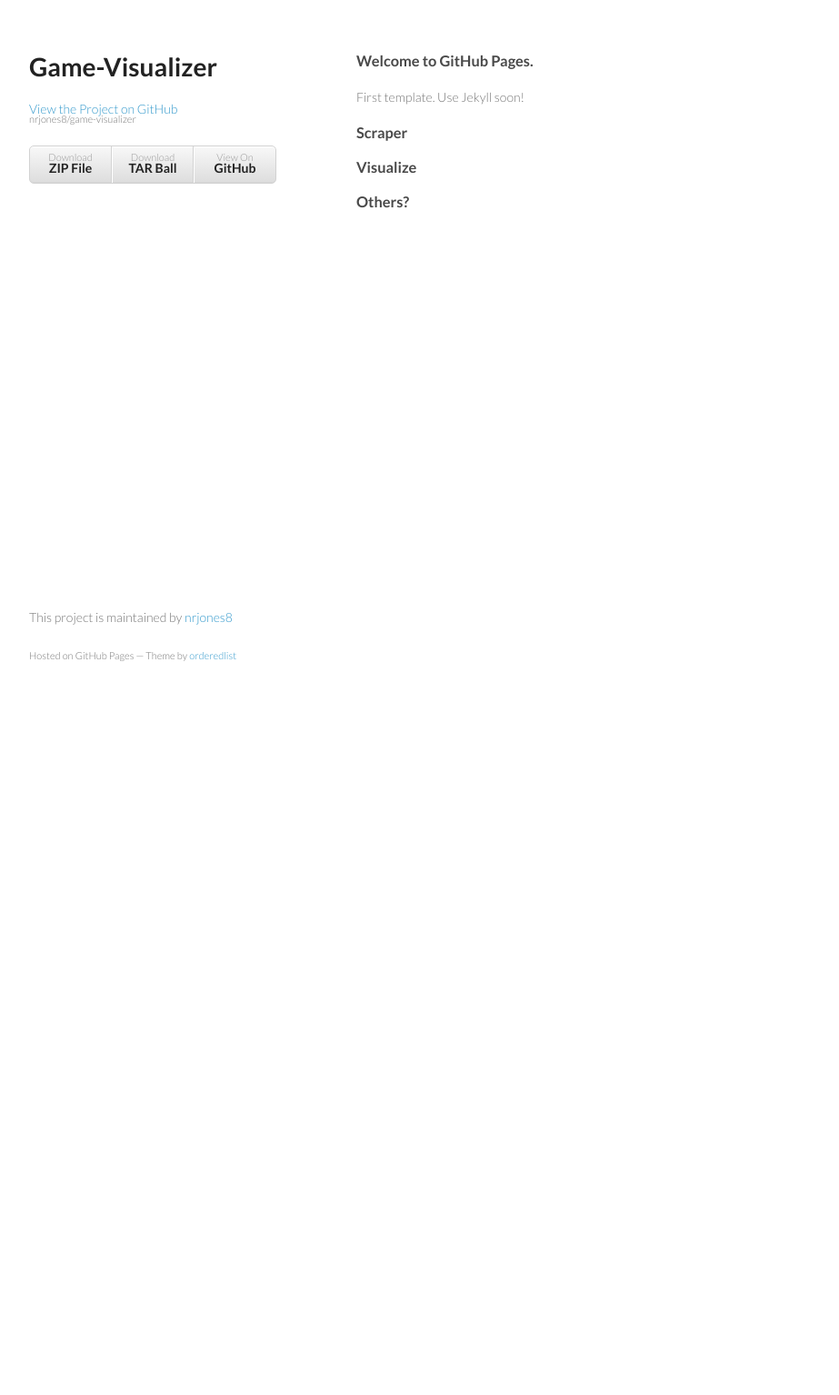
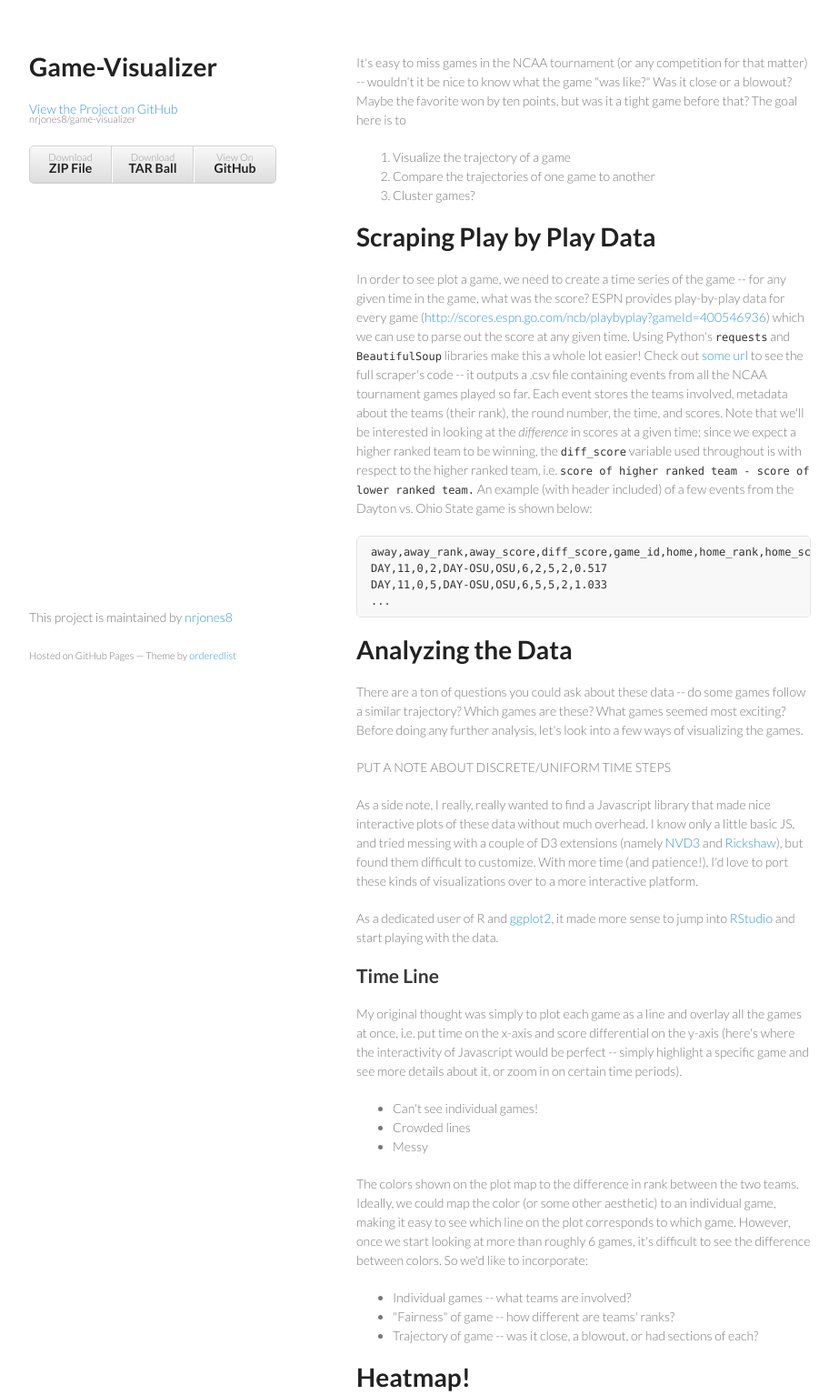
Before and after one commit to nrjones8/game-visualizer, a plain HTML site: page index.html in a window 1280 px wide. Shown: the top 1534 px of the page at 91% size, without its empty margins (178-1101 px from the left). Before the commit the page ends 800 px from the top, so only its background shows below. Drawn offline with Linux system fonts and the light colour scheme.

Commit message:
Create gh-pages branch via GitHub

```diff
--- a/index.html
+++ b/index.html
@@ -28,19 +28,60 @@
         </ul>
       </header>
       <section>
-        <h3>
-<a name="welcome-to-github-pages" class="anchor" href="#welcome-to-github-pages"><span class="octicon octicon-link"></span></a>Welcome to GitHub Pages.</h3>
+        <p>It's easy to miss games in the NCAA tournament (or any competition for that matter) -- wouldn't it be nice to know what the game "was like?" Was it close or a blowout? Maybe the favorite won by ten points, but was it a tight game before that? The goal here is to </p>
 
-<p>First template. Use Jekyll soon!</p>
+<ol>
+<li>Visualize the trajectory of a game</li>
+<li>Compare the trajectories of one game to another</li>
+<li>Cluster games?</li>
+</ol><h1>
+<a name="scraping-play-by-play-data" class="anchor" href="#scraping-play-by-play-data"><span class="octicon octicon-link"></span></a>Scraping Play by Play Data</h1>
 
-<h3>
-<a name="scraper" class="anchor" href="#scraper"><span class="octicon octicon-link"></span></a>Scraper</h3>
+<p>In order to see plot a game, we need to create a time series of the game -- for any given time in the game, what was the score? ESPN provides play-by-play data for every game (<a href="http://scores.espn.go.com/ncb/playbyplay?gameId=400546936">http://scores.espn.go.com/ncb/playbyplay?gameId=400546936</a>) which we can use to parse out the score at any given time. Using Python's <code>requests</code> and <code>BeautifulSoup</code> libraries make this a whole lot easier! Check out <a href="here">some url</a> to see the full scraper's code -- it outputs a .csv file containing events from all the NCAA tournament games played so far. Each event stores the teams involved, metadata about the teams (their rank), the round number, the time, and scores. Note that we'll be interested in looking at the <em>difference</em> in scores at a given time; since we expect a higher ranked team to be winning, the <code>diff_score</code> variable used throughout is with respect to the higher ranked team, i.e. <code>score of higher ranked team - score of lower ranked team.</code> An example (with header included) of a few events from the Dayton vs. Ohio State game is shown below:</p>
 
-<h3>
-<a name="visualize" class="anchor" href="#visualize"><span class="octicon octicon-link"></span></a>Visualize</h3>
+<pre><code>away,away_rank,away_score,diff_score,game_id,home,home_rank,home_score,rank_diff,round_num,time
+DAY,11,0,2,DAY-OSU,OSU,6,2,5,2,0.517
+DAY,11,0,5,DAY-OSU,OSU,6,5,5,2,1.033
+...
+</code></pre>
 
-<h3>
-<a name="others" class="anchor" href="#others"><span class="octicon octicon-link"></span></a>Others?</h3>
+<h1>
+<a name="analyzing-the-data" class="anchor" href="#analyzing-the-data"><span class="octicon octicon-link"></span></a>Analyzing the Data</h1>
+
+<p>There are a ton of questions you could ask about these data -- do some games follow a similar trajectory? Which games are these? What games seemed most exciting? Before doing any further analysis, let's look into a few ways of visualizing the games.</p>
+
+<p>PUT A NOTE ABOUT DISCRETE/UNIFORM TIME STEPS</p>
+
+<p>As a side note, I really, really wanted to find a Javascript library that made nice interactive plots of these data without much overhead. I know only a little basic JS, and tried messing with a couple of D3 extensions (namely <a href="http://nvd3.org/">NVD3</a> and <a href="http://code.shutterstock.com/rickshaw/">Rickshaw</a>), but found them difficult to customize. With more time (and patience!), I'd love to port these kinds of visualizations over to a more interactive platform.</p>
+
+<p>As a dedicated user of R and <a href="http://ggplot2.org/">ggplot2</a>, it made more sense to jump into <a href="https://www.rstudio.com/">RStudio</a> and start playing with the data. </p>
+
+<h2>
+<a name="time-line" class="anchor" href="#time-line"><span class="octicon octicon-link"></span></a>Time Line</h2>
+
+<p>My original thought was simply to plot each game as a line and overlay all the games at once, i.e. put time on the x-axis and score differential on the y-axis (here's where the interactivity of Javascript would be perfect -- simply highlight a specific game and see more details about it, or zoom in on certain time periods). </p>
+
+<ul>
+<li>Can't see individual games!</li>
+<li>Crowded lines </li>
+<li>Messy</li>
+</ul><p>The colors shown on the plot map to the difference in rank between the two teams. Ideally, we could map the color (or some other aesthetic) to an individual game, making it easy to see which line on the plot corresponds to which game. However, once we start looking at more than roughly 6 games, it's difficult to see the difference between colors. So we'd like to incorporate:</p>
+
+<ul>
+<li>Individual games -- what teams are involved?</li>
+<li>"Fairness" of game -- how different are teams' ranks?</li>
+<li>Trajectory of game -- was it close, a blowout, or had sections of each?</li>
+</ul><h1>
+<a name="heatmap" class="anchor" href="#heatmap"><span class="octicon octicon-link"></span></a>Heatmap!</h1>
+
+<p>Which brings us to the heatmap, which is an awesome way to visualize many variables at once. The below heatmap does a much better job of capturing all the above aspects, though it requires a little more explanation. </p>
+
+<ul>
+<li>X-axis is still time</li>
+<li>Each row corresponds to a game (with teams shown on the far left)</li>
+<li>The color of each cell is based on the score differential of the given game at the given time -- blue means the favorite is winning by a lot, red means the underdog is winning by a lot, and closer to white means the game is close. (Note that any lead of over 15 is rounded down, since we'd like the colors to be distinguishable at lower differentials).</li>
+<li>The rows are ordered! As shown on the right side of the map, rows are grouped by the rank differential of the game -- games between teams with a rank differential of 3 are plotted together etc. Thus, in the bottom rows we would expect to see lots of blue (since the higher ranked team is <em>much higher</em> ranked). Any place we see red means an upset -- the lower the red is on the map, the more of an upset it was. </li>
+</ul>
       </section>
       <footer>
         <p>This project is maintained by <a href="https://github.com/nrjones8">nrjones8</a></p>
```
Also changed, not shown: params.json (+1 -1 lines).
